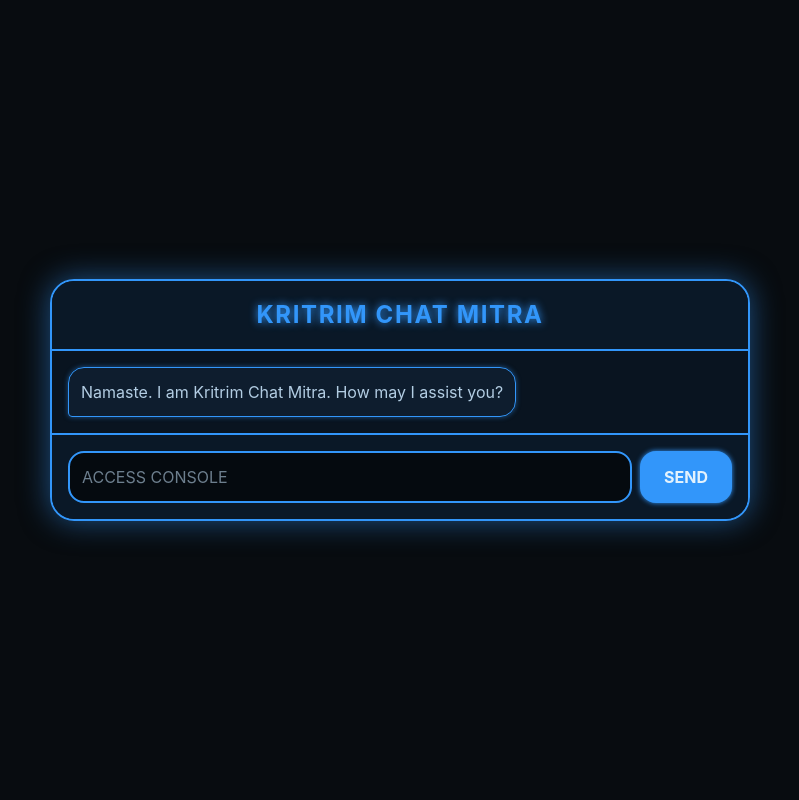
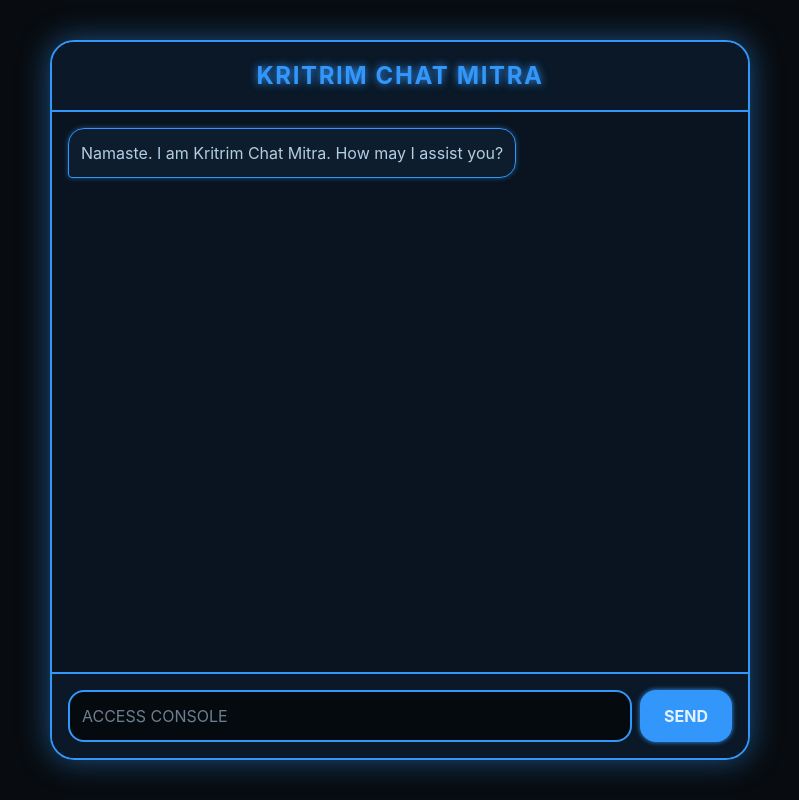
Before and after one commit to Chandankariyar/aibot, a plain HTML site: page index.html in a window 1280 px wide. Shown: the whole page, without its empty margins (240-1039 px from the left). Drawn offline with nearby package versions, Linux system fonts and the light colour scheme.

Commit message:
Update index.html

```diff
--- a/index.html
+++ b/index.html
@@ -15,7 +15,7 @@
             align-items: center;
             min-height: 100vh;
             padding: 1rem;
-            overflow: hidden;
+            /* The 'overflow: hidden' rule was removed from here. */
         }
 
         .chat-container {
@@ -25,6 +25,7 @@
             box-shadow: 0 0 30px rgba(50, 150, 250, 0.5);
             width: 100%;
             max-width: 700px;
+            height: 90vh; /* Set a fixed height for the container */
             display: flex;
             flex-direction: column;
             overflow: hidden;
@@ -52,7 +53,7 @@
         .chat-messages {
             flex-grow: 1;
             padding: 1rem;
-            overflow-y: auto;
+            overflow-y: auto; /* This correctly enables vertical scrolling for the messages */
             display: flex;
             flex-direction: column;
             gap: 1rem;
```
